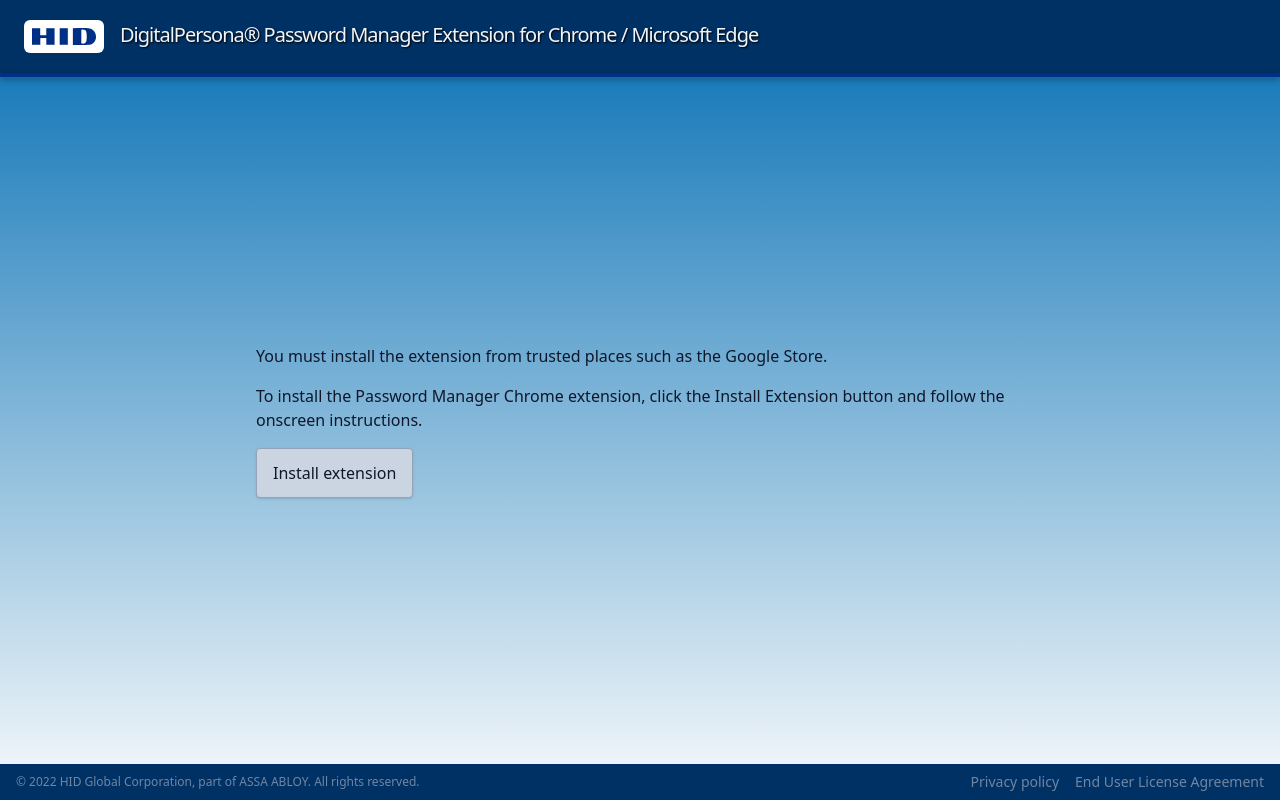
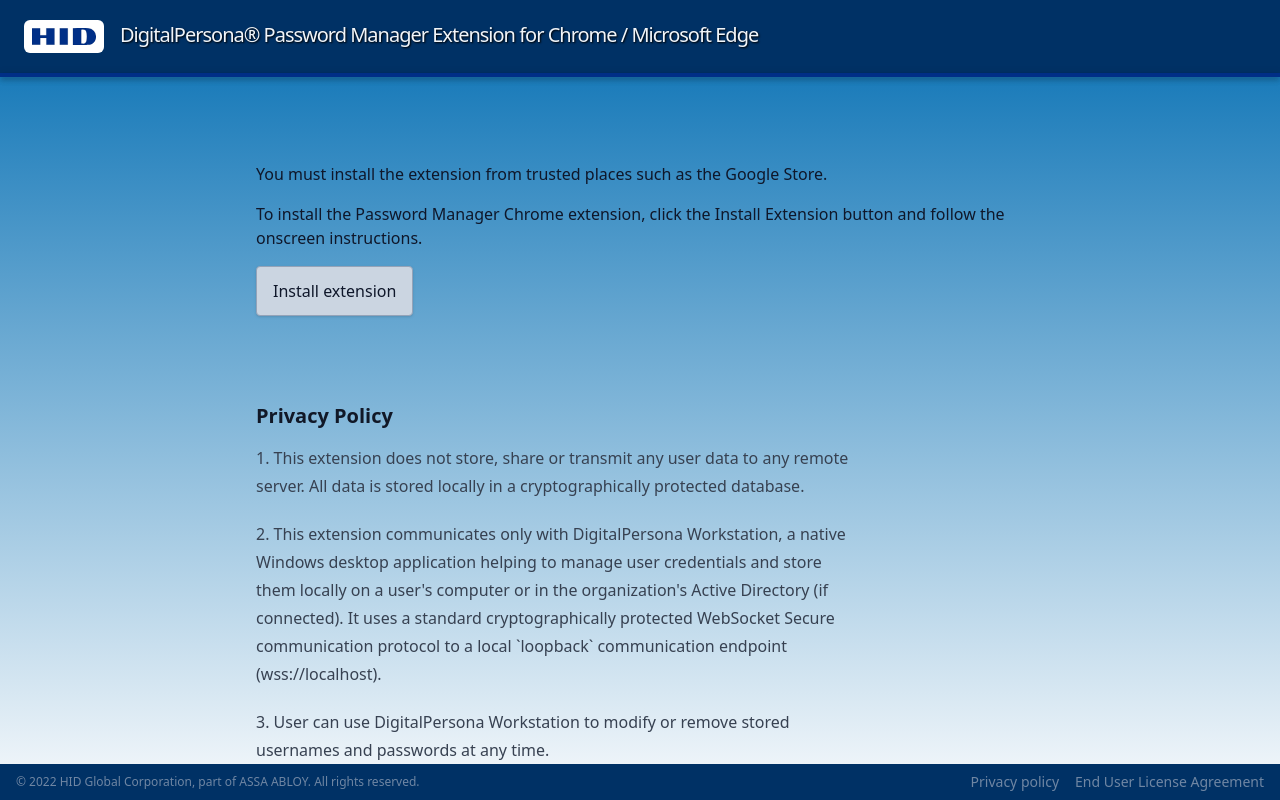
Before and after one commit to maxzz/page-extension-installation, a React (Vite) app: page / in a window 1280 px wide. Built offline with nearby package versions, Linux system fonts and the light colour scheme.

Commit message:
WIP. Section1_Policy. update policy section layout

```diff
--- a/src/components/App2_Main.tsx
+++ b/src/components/App2_Main.tsx
@@ -2,6 +2,7 @@
 import { App1_Header } from './App1_Header';
 import { App3_Footer } from './App3_Footer';
 import hidBuilding from '../assets/sources/fromhid-website/corporate-building.webp';
+import { Section1_Policy } from './sections/Section1_Policy';
 
 export function App2_Main() {
     return (
@@ -10,8 +11,8 @@
             <App1_Header />
 
             <div className="flex-1 overflow-y-auto" style={{ overflow: 'overlay' }}>
-                <div className="h-full flex flex-col">
-                    <div className="flex-1 mx-auto max-w-[29rem] sm:max-w-[37rem] md:max-w-2xl lg:max-w-3xl flex flex-col items-start justify-center space-y-4">
+                <div className="h-full flex flex-col mx-auto max-w-[29rem] sm:max-w-[37rem] md:max-w-2xl lg:max-w-3xl">
+                    <div className="flex-1 flex flex-col items-start justify-center space-y-4">
 
                         {/* TODO: You must install the extension from the Google Store. */}
                         {/* TODO: You must install the extension from trusted places such as the Google Store. */}
@@ -32,6 +33,8 @@
                             Install extension
                         </a>
                     </div>
+
+                    <Section1_Policy />
 
                     {/* <div className="self-start w-full h-96">
                         <div className="w-full h-full scale-50 origin-bottom"
--- a/src/components/sections/Section1_Policy.tsx
+++ b/src/components/sections/Section1_Policy.tsx
@@ -2,23 +2,23 @@
 
 export function Section1_Policy() {
     return (
-        <div>
-            <h2>DigitalPersona Password Manager Extension Privacy Policy</h2>
-            <ul>
-                <li>1. This extension does not store, share or transmit any user data to any remote server.
+        <div className="prose">
+            <h3>Privacy Policy</h3>
+            <p>
+                1. This extension does not store, share or transmit any user data to any remote server.
                 All data is stored locally in a cryptographically protected database.
-                </li>
-                <li>
+            </p>
+            <p>
                 2. This extension communicates only with DigitalPersona Workstation,
                 a native Windows desktop application helping to manage user credentials and store them
                 locally on a user's computer or in the organization's Active Directory (if connected).
                 It uses a standard cryptographically protected WebSocket Secure communication protocol
                 to a local `loopback` communication endpoint (wss://localhost).
-                </li>
-                <li>
+            </p>
+            <p>
                 3. User can use DigitalPersona Workstation to modify or remove stored usernames and passwords at any time.
-                </li>
-            </ul>
+            </p>
+
         </div>
     );
 }
```
Lines whose indentation alone changed are shown as unchanged.
